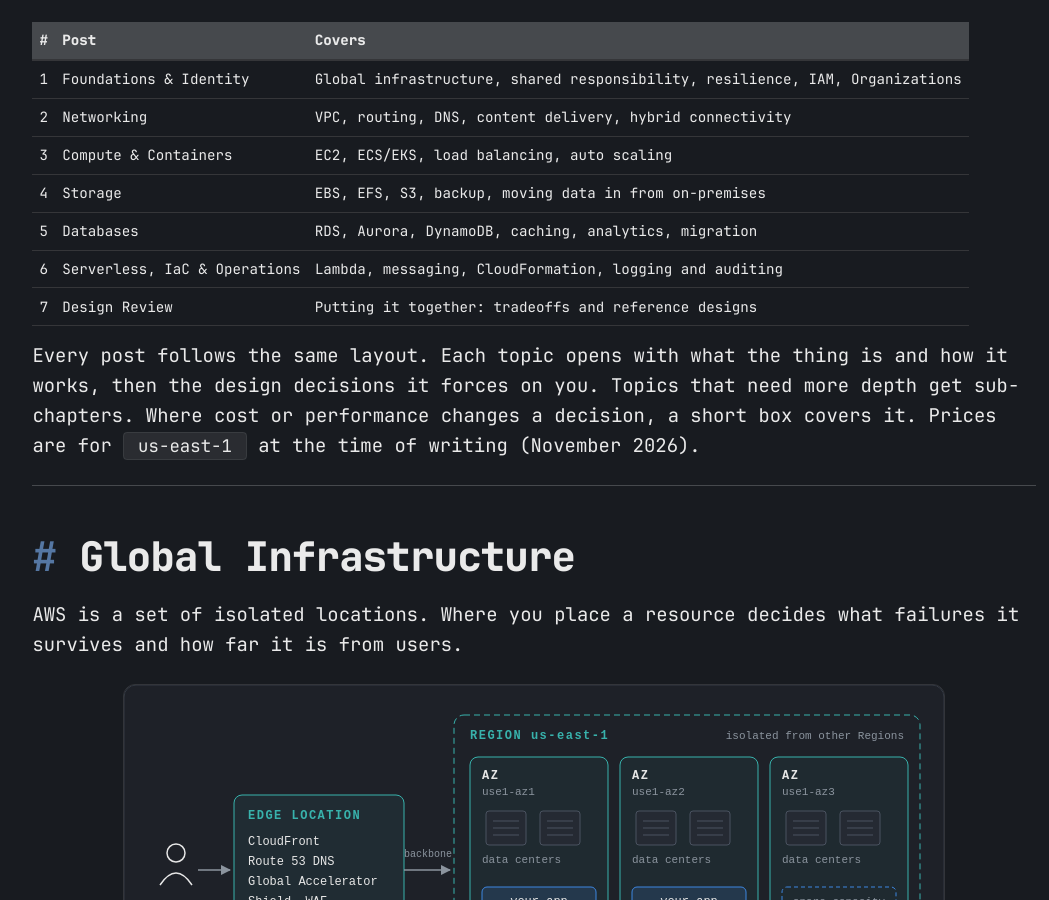
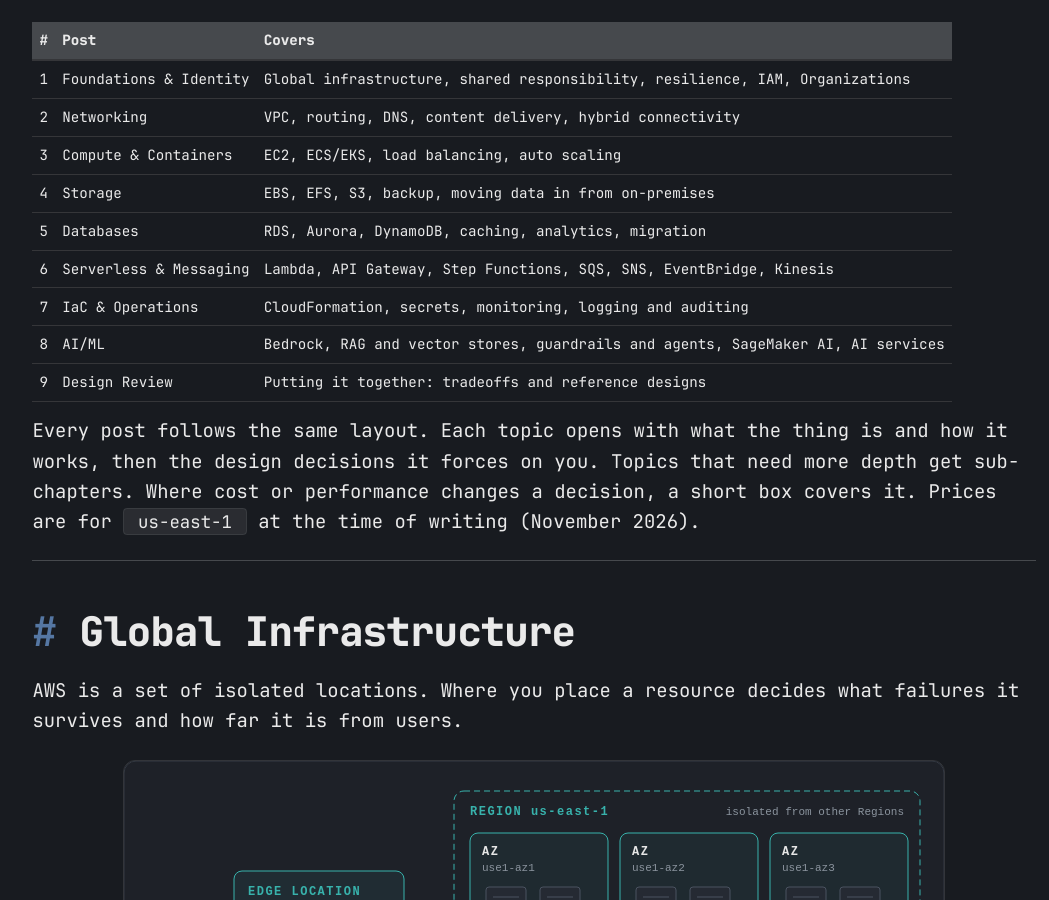
Before and after one commit to Johnermac/Johnermac.github.io, a Jekyll site: the page built from _posts/notes/aws/2026-11-07-awsfoundations.md, in a window 1280 px wide and 900 px high, scrolled down 977 px. Shown: the whole window, without its empty margins (132-1181 px from the left). Built offline with Jekyll 4.4.1, drawn with Linux system fonts in a browser that asks for light colours; cached includes are drawn as plain includes; some web fonts are replaced; comment, search, counter and statistics services are not loaded; some of the changed text lies outside the part shown.

Commit message:
docs(aws): plan 9 posts with AI/ML and split serverless from operations

```diff
--- a/_posts/notes/aws/2026-11-07-awsfoundations.md
+++ b/_posts/notes/aws/2026-11-07-awsfoundations.md
@@ -27,8 +27,10 @@ This series covers how to design systems on AWS. It started from my study notes
 | 3 | Compute & Containers | EC2, ECS/EKS, load balancing, auto scaling |
 | 4 | Storage | EBS, EFS, S3, backup, moving data in from on-premises |
 | 5 | Databases | RDS, Aurora, DynamoDB, caching, analytics, migration |
-| 6 | Serverless, IaC & Operations | Lambda, messaging, CloudFormation, logging and auditing |
-| 7 | Design Review | Putting it together: tradeoffs and reference designs |
+| 6 | Serverless & Messaging | Lambda, API Gateway, Step Functions, SQS, SNS, EventBridge, Kinesis |
+| 7 | IaC & Operations | CloudFormation, secrets, monitoring, logging and auditing |
+| 8 | AI/ML | Bedrock, RAG and vector stores, guardrails and agents, SageMaker AI, AI services |
+| 9 | Design Review | Putting it together: tradeoffs and reference designs |
 
 Every post follows the same layout. Each topic opens with what the thing is and how it works, then the design decisions it forces on you. Topics that need more depth get sub-chapters. Where cost or performance changes a decision, a short box covers it. Prices are for `us-east-1` at the time of writing (November 2026).
 
```
Also changed, not shown: other parts of _posts/notes/aws/2026-11-07-awsfoundations.md (+1 -1 lines), _posts/notes/aws/2026-11-21-awscompute.md (+1 -1 lines), _posts/notes/aws/2026-12-05-awsdatabases.md (+2 -2 lines).
